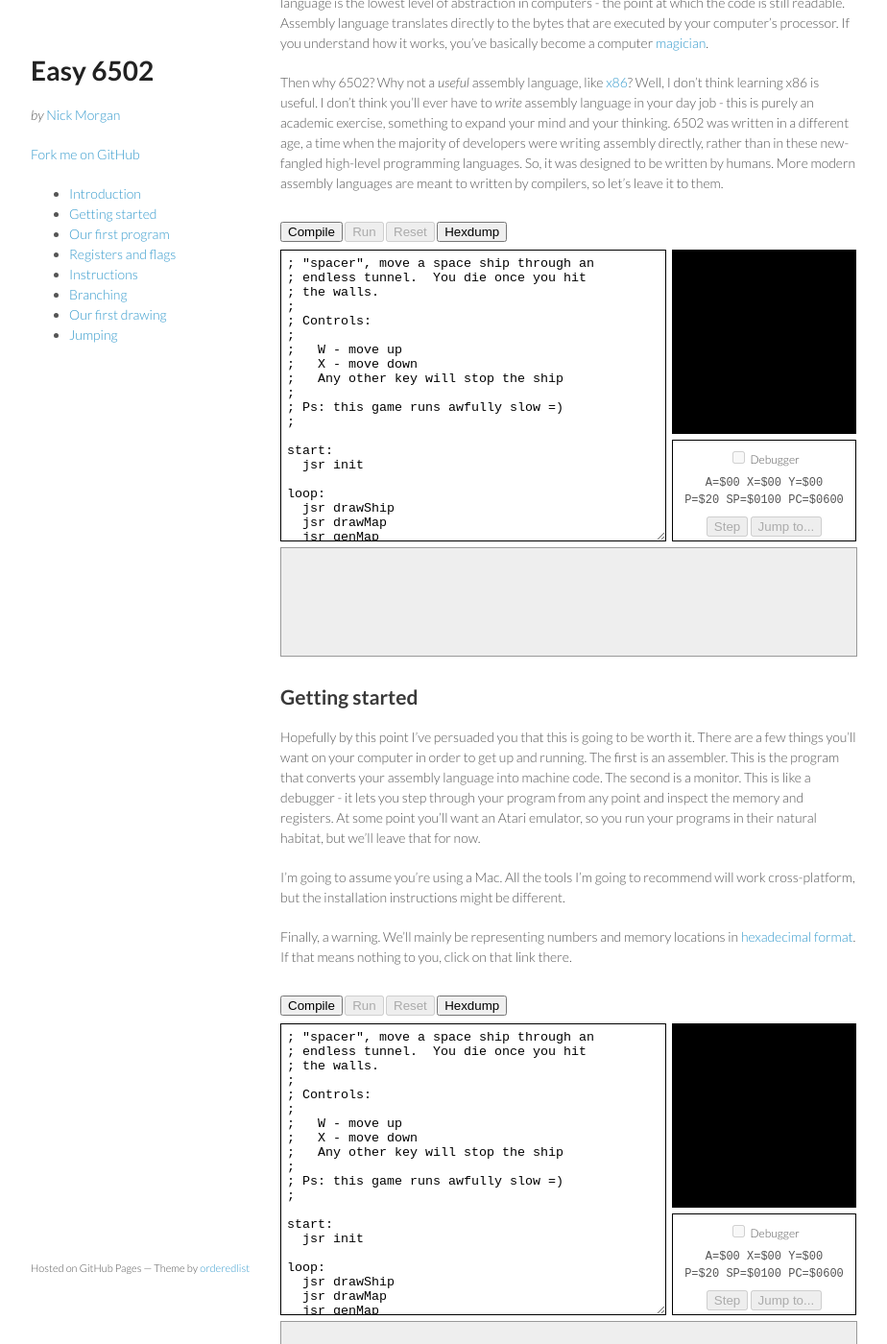
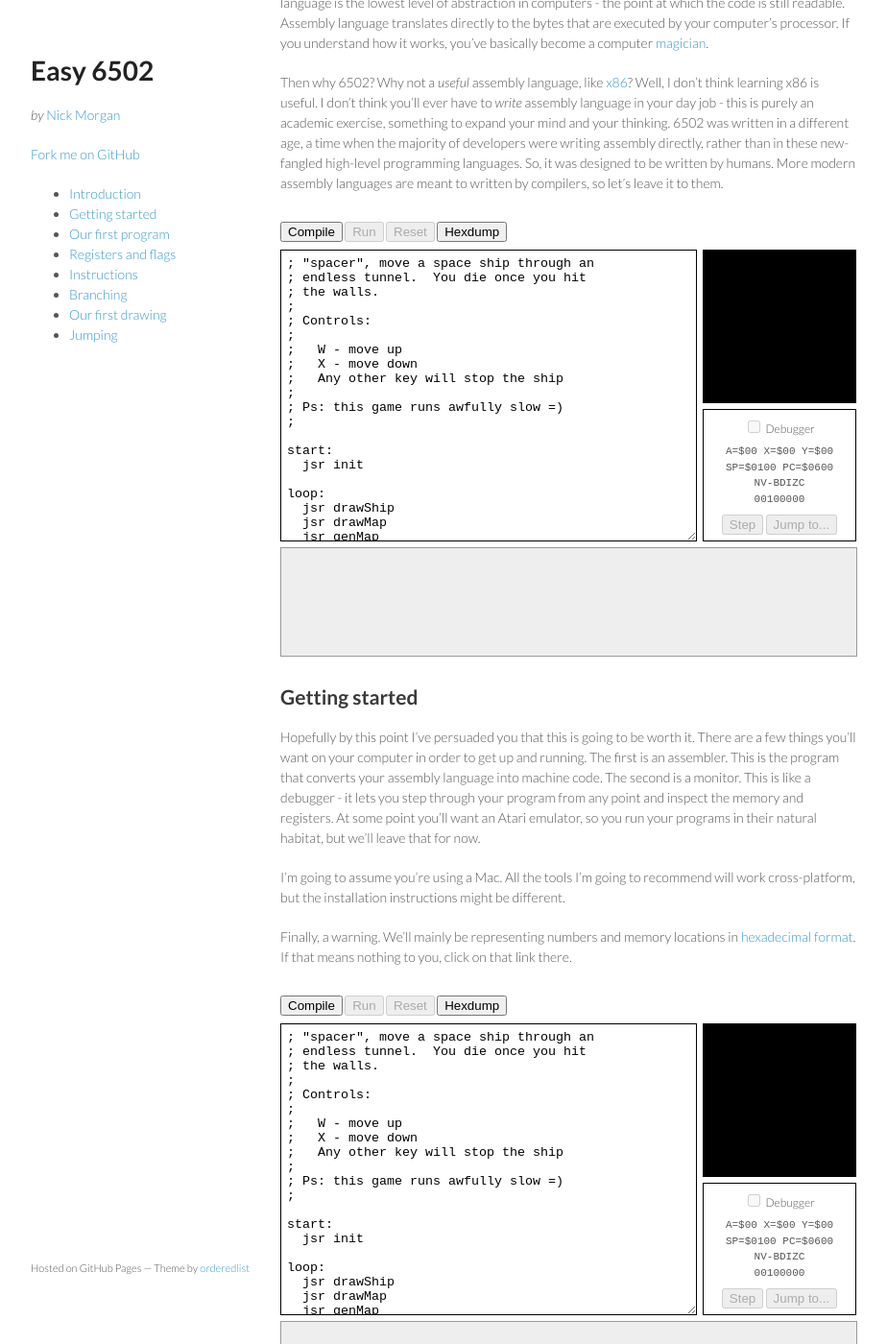
Before and after one commit to skilldrick/easy6502, a Jekyll site: the page built from index.markdown, in a window 1280 px wide and 1400 px high, scrolled down 296 px. Shown: the whole window at 96% size, without its empty margins (178-1102 px from the left). Built offline with Jekyll 4.4.1, drawn with Linux system fonts in a browser that asks for light colours; nearby versions of some CDN libraries; Markdown is read by kramdown in place of the engine named in the settings.

Commit message:
Update to use the latest version of the emulator.

```diff
--- a/_includes/widget.html
+++ b/_includes/widget.html
@@ -244,15 +244,12 @@ bottomLogo:
 
   </textarea>
 
-  <canvas class="screen" width="192" height="192"></canvas>
+  <canvas class="screen" width="160" height="160"></canvas>
 
   <div class="debugger">
     <input type="checkbox" class="debug" name="debug" />
     <label for="debug">Debugger</label>
-    <div class="minidebugger">
-      A=$00 X=$00 Y=$00<br />
-      P=$00 SP=$0000 PC=$0000<br />
-    </div>
+    <div class="minidebugger"></div>
     <div class="buttons">
       <input type="button" value="Step" class="stepButton" />
       <input type="button" value="Jump to..." class="gotoButton" />
--- a/simulator/assembler.js
+++ b/simulator/assembler.js
@@ -9,8 +9,6 @@
 *  see http://gnu.org/licenses/gpl.html
 */
 
-
-//Show PC as bits
 
 function EmulatorWidget(node) {
   var $node = $(node);
@@ -149,11 +147,15 @@ function EmulatorWidget(node) {
     var ctx;
     var width;
     var height;
+    var pixelSize;
+    var numX = 32;
+    var numY = 32;
 
     function initialize() {
       var canvas = $node.find('.screen')[0];
       width = canvas.width;
       height = canvas.height;
+      pixelSize = width / numX;
       ctx = canvas.getContext('2d');
       reset();
     }
@@ -167,7 +169,7 @@ function EmulatorWidget(node) {
       ctx.fillStyle = palette[memory.get(addr) & 0x0f];
       var y = Math.floor((addr - 0x200) / 32);
       var x = (addr - 0x200) % 32;
-      ctx.fillRect(x * 6, y * 6, 6, 6);
+      ctx.fillRect(x * pixelSize, y * pixelSize, pixelSize, pixelSize);
     }
 
     return {
@@ -1489,7 +1491,12 @@ function EmulatorWidget(node) {
 
     function updateDebugInfo() {
       var html = "A=$" + num2hex(regA) + " X=$" + num2hex(regX) + " Y=$" + num2hex(regY) + "<br />";
-      html += "P=$" + num2hex(regP) + " SP=$" + addr2hex(regSP) + " PC=$" + addr2hex(regPC);
+      html += "SP=$" + addr2hex(regSP) + " PC=$" + addr2hex(regPC);
+      html += "<br />";
+      html += "NV-BDIZC<br />";
+      for (var i = 7; i >=0; i--) {
+        html += regP >> i & 1;
+      }
       $node.find('.minidebugger').html(html);
     }
 
--- a/simulator/style.css
+++ b/simulator/style.css
@@ -2,6 +2,7 @@
   width: 600px;
   margin: 30px auto;
   font-size: 12px;
+  line-height: 1.5;
 }
 
 .buttons {
@@ -12,7 +13,7 @@
   margin: 0 0 6px 0;
   padding: 6px;
   border: 1px solid black;
-  width: 388px;
+  width: 420px;
   height: 290px;
   font-family: monospace;
   overflow: auto;
@@ -28,8 +29,8 @@
   margin-top: 6px;
   padding: 3px;
   padding-top: 8px;
-  height: 93px;
-  width: 184px;
+  height: 125px;
+  width: 152px;
   text-align: center;
   float: right;
 }
@@ -39,7 +40,7 @@
   margin-top: 6px;
   padding: 0;
   font-family: monospace;
-  font-size: 12px;
+  font-size: 11px;
 }
 
 .messages {
```
